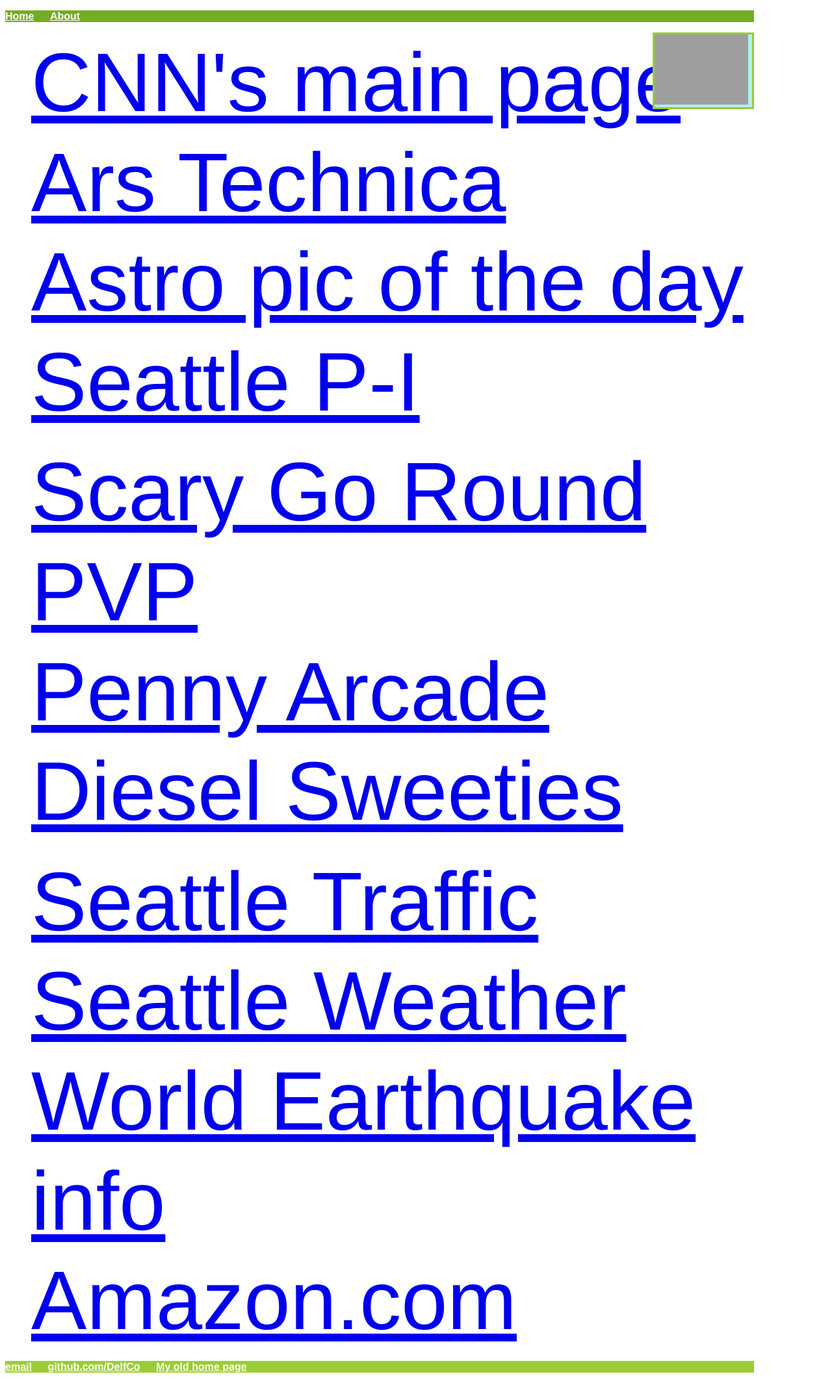
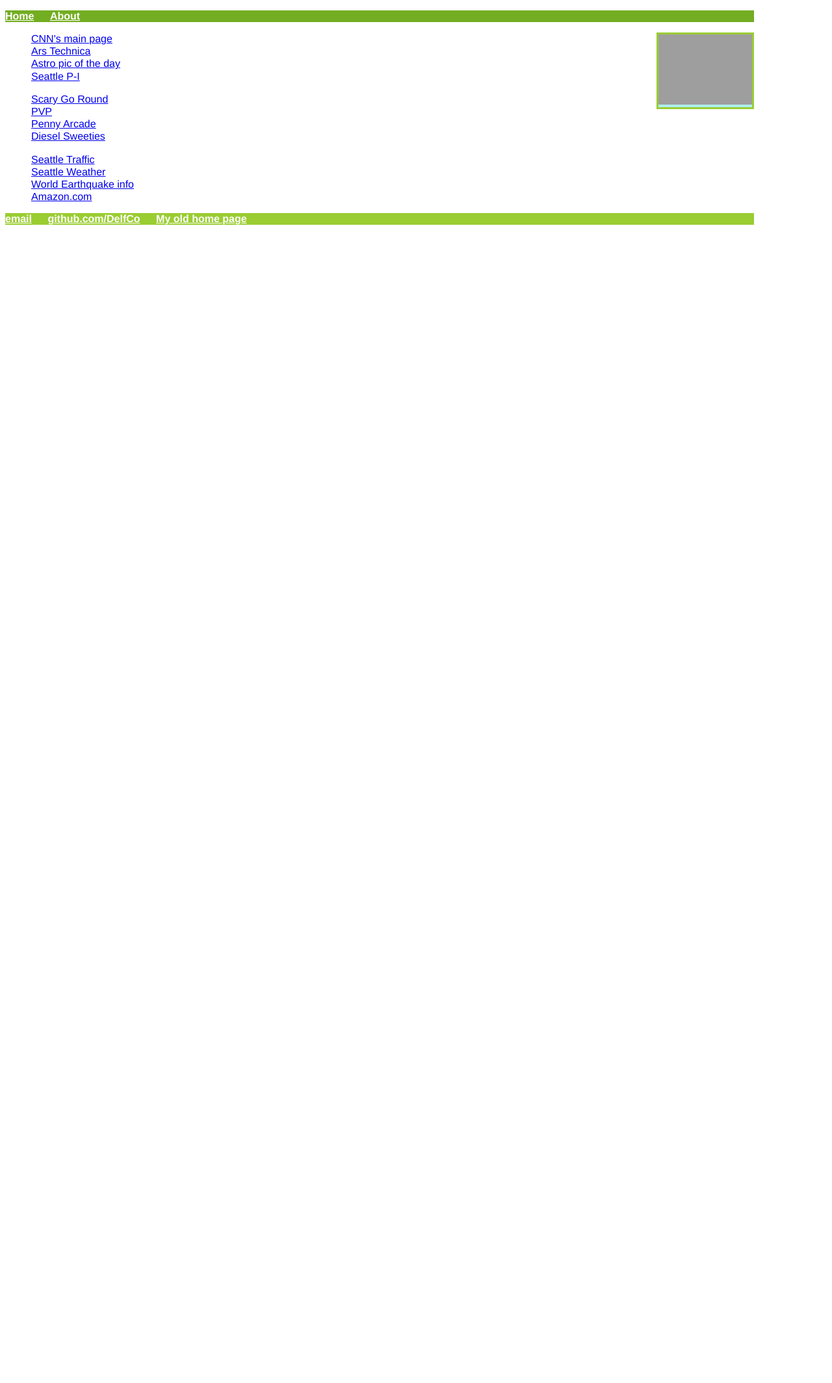
Before and after one commit to DelfCo/DelfCo.github.io, a Jekyll site: the page built from index.html, in a window 1280 px wide. Shown: the whole page at 65% size. Built offline with Jekyll 4.4.1, drawn with Linux system fonts in a browser that asks for light colours; after the commit the page ends 900 px from its top, so only the background shows below that; grey boxes are pictures that could not be loaded.

Commit message:
More responsive layout changes.

```diff
--- a/css/main.css
+++ b/css/main.css
@@ -35,13 +35,31 @@ nav ul li, footer ul li {
     margin-right: 20px;
 }
 
+@media screen and (min-width: 800px) {
     .bannerpic a {
         position: absolute;
         top: 0;
         right: 0;
-    width: 150px;
         border: 3px solid yellowgreen;
         background-color: paleturquoise;
+    }
+    .links li {
+        list-style: none;
+        line-height: 1.2em;
+        font-size: 1em;
+    }
+}
+@media screen and (max-width:800px) {
+    .bannerpic a {
+        position: relative;
+        border: 3px solid yellowgreen;
+        background-color: paleturquoise;
+    }
+    .links li {
+        list-style: none;
+        line-height: 12vw;
+        font-size: 10vw;
+    }
 }
 
 .links {
@@ -49,11 +67,7 @@ nav ul li, footer ul li {
     width: 100%;
     height: 100%;
 }
-.links li {
-    list-style: none;
-    line-height: 12vw;
-    font-size: 10vw;
-}
+
 
 h1 {
     font-size: 10vw;
--- a/index.html
+++ b/index.html
@@ -2,13 +2,11 @@
 layout: default
 title: Delf's test Pages page
 ---
-
-
-
 <div class="links">
 	<div class="bannerpic">
 		<a href="https://www.wunderground.com/weather/us/wa/bothell">
-			<img width="144" height="108" alt="Click for Bothell, Washington Forecast" src="http://banners.wunderground.com/banner/infoboxtr_both/language/www/US/WA/Bothell.gif"></a>
+			<img width="144" height="108" alt="Click for Bothell, Washington Forecast" src="http://banners.wunderground.com/banner/infoboxtr_both/language/www/US/WA/Bothell.gif">
+		</a>
 	</div>
 	<ul>
 		<li><a href="http://www.cnn.com">CNN's main page</a></li>
```
Also changed, not shown: 1 other file. Lines whose indentation alone changed are shown as unchanged.
